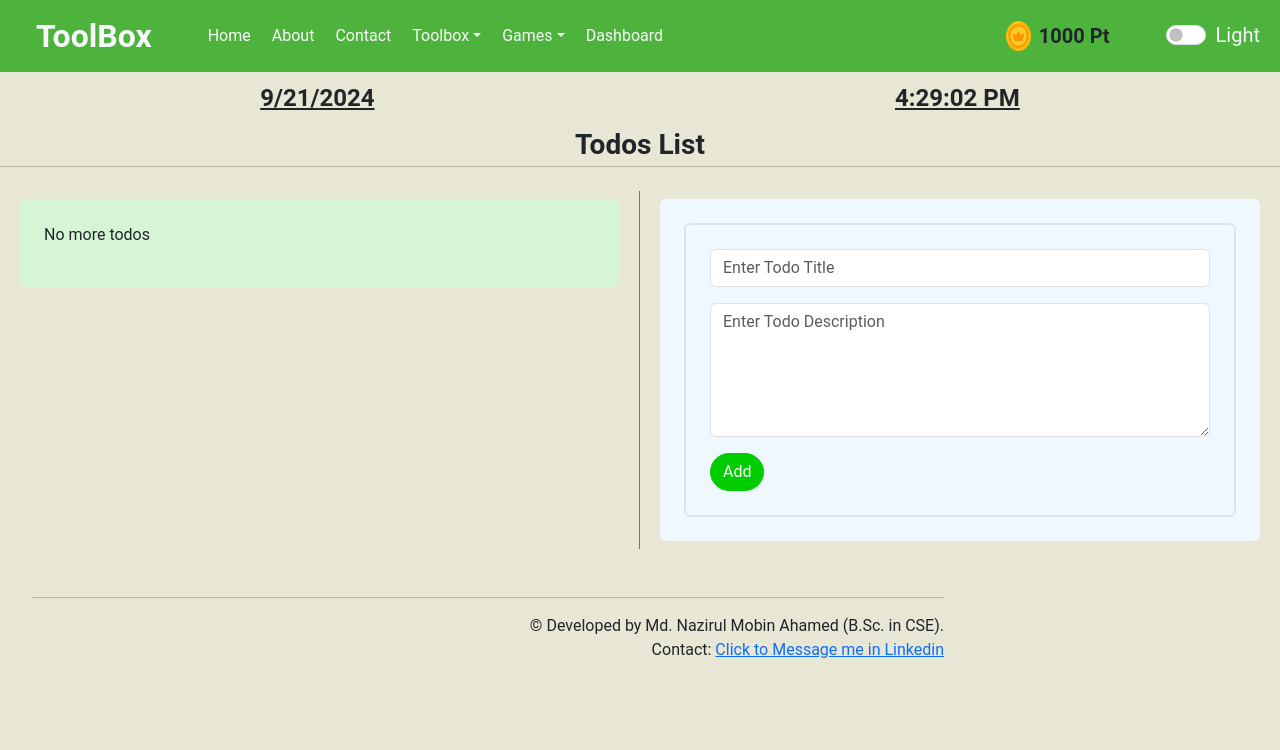
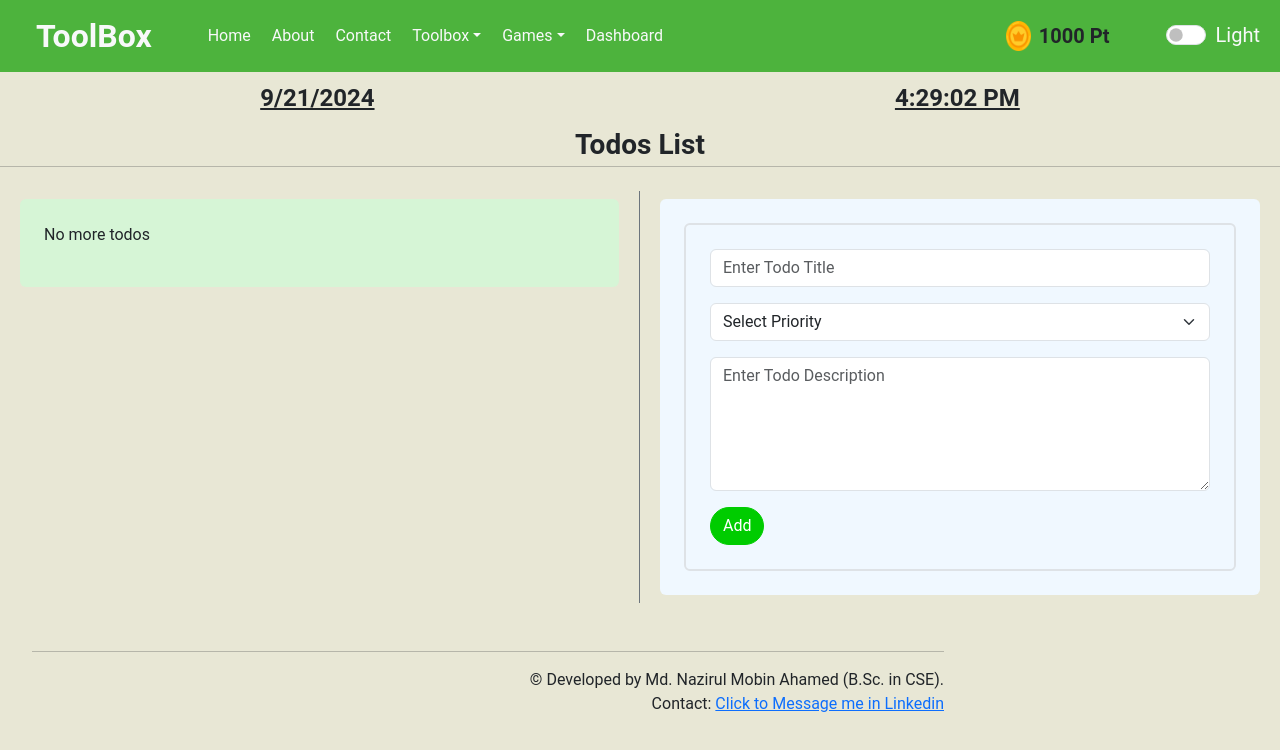
Before and after one commit to AntoAhamed/Fun-Project, a React (Create React App) app in the folder frontend/: page /todos in a window 1280 px wide. Shown: the top 750 px of the page. Built offline with nearby package versions, Linux system fonts and the light colour scheme.

Commit message:
priority added on todos

```diff
--- a/frontend/src/App.js
+++ b/frontend/src/App.js
@@ -421,9 +421,10 @@ function App() {
   //Todolist
   const [todoTitle, setTodoTitle] = useState('');
   const [todoDesc, setTodoDesc] = useState('');
+  const [todoPriority, setTodoPriority] = useState('');
 
   const addTodo = () => {
-    if (todoTitle.length > 0 && todoDesc.length > 0) {
+    if (todoTitle.length > 0 && todoDesc.length > 0 && todoPriority.length > 0) {
       let sno;
       if (todos.length === 0) {
         sno = 0;
@@ -434,7 +435,8 @@ function App() {
       let myTodo = {
         sno: sno + 1,
         title: todoTitle,
-        desc: todoDesc
+        desc: todoDesc,
+        priority: todoPriority,
       }
 
       setTodos([...todos, myTodo]);
@@ -445,7 +447,7 @@ function App() {
       alertSystem();
     }
     else {
-      setAlertMssg("Title or Description can't be blank");
+      setAlertMssg("Any field can't be blank");
       alertSystem();
     }
   }
@@ -596,7 +598,7 @@ function App() {
             <Route path="/notes" element={<YourNotes notes={notes} deleteNotes={deleteNotes} editNotes={editNotes} time={time} />} />
             <Route path="/edit-notes" element={<EditNotes toEditNote={toEditNote} newTitle={newTitle} newDesc={newDesc} setNewTitle={setNewTitle} setNewDesc={setNewDesc} save={save} clear={clear} time={time} />} />
 
-            <Route path='/todos' element={<AddTodos title={todoTitle} desc={todoDesc} setTitle={setTodoTitle} setDesc={setTodoDesc} addTodo={addTodo} todos={todos} onDelete={onDelete} />} />
+            <Route path='/todos' element={<AddTodos title={todoTitle} desc={todoDesc} priority={todoPriority} setTitle={setTodoTitle} setDesc={setTodoDesc} setPriority={setTodoPriority} addTodo={addTodo} todos={todos} onDelete={onDelete} />} />
 
             <Route path='/cgpa-calculator' element={<CGPACalculator mode={mode} />} />
 
--- a/frontend/src/components/offline/todolist/AddTodos.js
+++ b/frontend/src/components/offline/todolist/AddTodos.js
@@ -4,6 +4,8 @@ import { useNavigate } from 'react-router-dom';
 
 function AddTodos(props) {
     const navigate = useNavigate()
+
+    const priority = ["Low", "Medium", "High"]
 
     const authCheck = () => {
         const toolbox = JSON.parse(localStorage.getItem("toolbox"));
@@ -33,6 +35,16 @@ function AddTodos(props) {
                             <div className="mb-3">
                                 <input type="text" className="form-control" id="title" value={props.title} onChange={(e) => { props.setTitle(e.target.value) }} placeholder='Enter Todo Title' />
                             </div>
+                            <div className='mb-3'>
+                                <select className='form-select mb-2' onChange={(e) => props.setPriority(e.target.value)}>
+                                    <option value={''}>Select Priority</option>
+                                    {priority.map((priority) => (
+                                        <option key={priority} value={priority}>
+                                            {priority}
+                                        </option>
+                                    ))}
+                                </select>
+                            </div>
                             <div className="mb-3">
                                 <textarea className="form-control" id="desc" rows='5' value={props.desc} onChange={(e) => { props.setDesc(e.target.value) }} placeholder='Enter Todo Description' />
                             </div>
--- a/frontend/src/components/offline/todolist/Todo.js
+++ b/frontend/src/components/offline/todolist/Todo.js
@@ -4,7 +4,7 @@ function Todo(props) {
   return (
     <div className="card border-top-0 border-end-0 border-bottom-0 mb-4" style={{ background: 'aliceblue' }}>
       <div className="card-body m-2">
-        <h4 className="card-title fw-semibold">{props.todo.title}</h4>
+        <h4 className="card-title fw-semibold">{props.todo.title} (<span className='fs-6'>{props.todo.priority}</span>)</h4>
         <p className="card-text">{props.todo.desc}</p>
         <p className="card-text">
           <small className="text-body-secondary">
```
